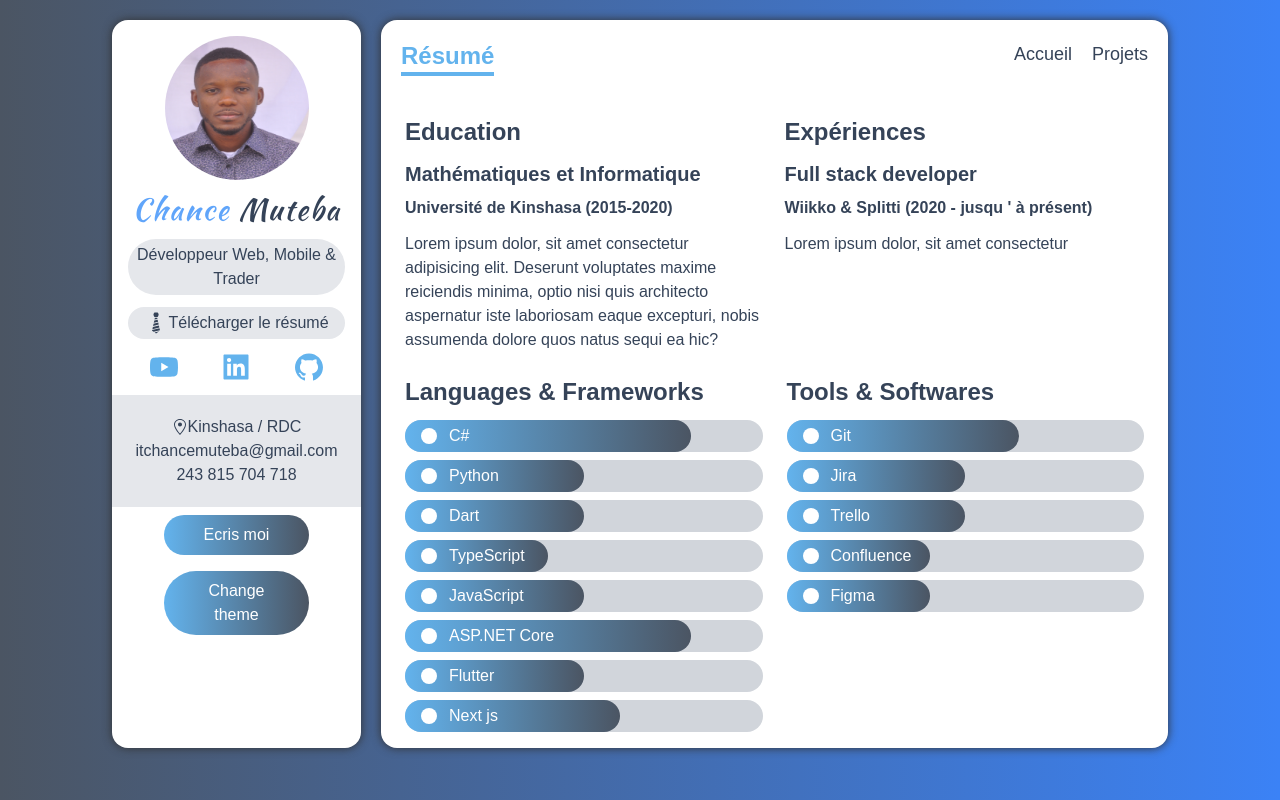
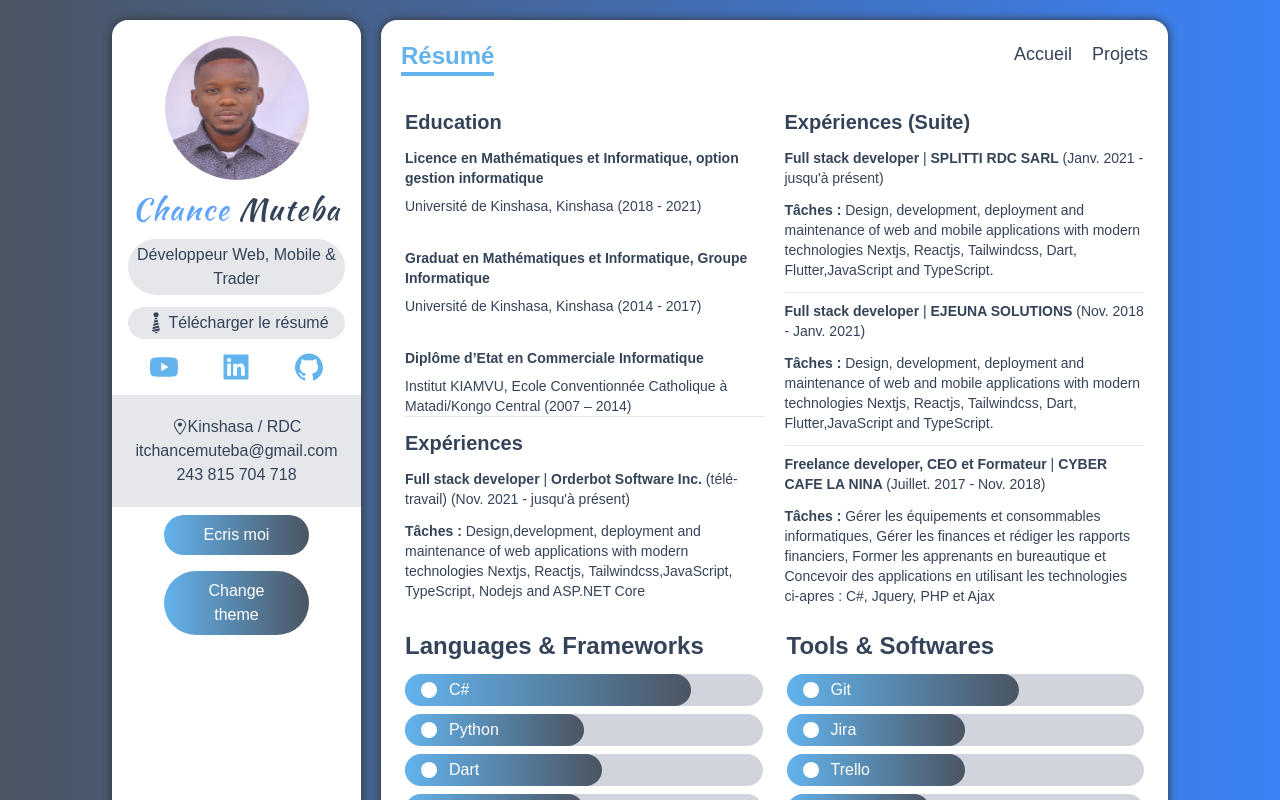
Before and after one commit to chance20/portfolio, a Next.js app: page /resume in a window 1280 px wide. Shown: the top 800 px of the page. Built offline with nearby package versions, Linux system fonts and the light colour scheme.

Commit message:
update text on resume component

```diff
--- a/components/ServiceCard.tsx
+++ b/components/ServiceCard.tsx
@@ -12,7 +12,7 @@ export const ServiceCard:FunctionComponent<{
     }
     return (
         <div  className='flex items-center p-2 space-x-4 '>
-            <Icon className='w-12 h-12 text-blue'/>
+            <Icon className='w-24 h-24 text-blue'/>
             <div>
                 <h4 className='font-bold'>{title}</h4>
                 <p dangerouslySetInnerHTML={createMarkup()}/>
--- a/data.ts
+++ b/data.ts
@@ -1,6 +1,6 @@
 import {RiComputerLine} from 'react-icons/ri'
 import {FaServer} from 'react-icons/fa'
-import {MdDeveloperMode} from 'react-icons/md'
+import {MdPhoneIphone} from 'react-icons/md'
 import {AiOutlineAntDesign, AiOutlineApi} from 'react-icons/ai'
 import {BsCircleFill} from 'react-icons/bs'
 import {  IService, ISkill, IProject} from './type'
@@ -9,33 +9,23 @@ import {  IService, ISkill, IProject} from './type'
 export const services:IService[] = [
     {
          title:"Frontend Development",
-         about:"Je peux concevoir une belle application monopage et evolutive (SPA) en utilisant <b> HTML </b>, <b>CSS</b>, <b>React.js</b> et <b>Next.js</b>",
+         about:"Je conçois des belles applications monopages et évolutives (SPA) en utilisant <b>HTML</b>, <b>CSS</b>, <b>BootStrap</b>, <b>Tailwind css</b>, <b>JavaScript</b>, <b>TypeScript</b>, <b>React.js</b>, <b>Next.js</b> et <b>Redux</b>. ",
          Icon:RiComputerLine
     },
     {
         title:"Backend Development",
-        about:"Je gere les bases de donnees, le serveur d'api en utilisant <b>Express</b> & other popular framework",
+        about:"Je gère les bases de données avec <b>SQL Server</b>, <b>MySQL Server</b>, <b>FireBase</b> et <b>MongoDB</b>. Je développe des robustes REST API  en utilisant <b>ASP.NET Core</b> & autres frameworks populaires",
         Icon:FaServer
    },
-   {
-      title:"API Development",
-      about:"I can develop robust REST API using <b>ASP.NET Core</b> & <b>django-rest-api</b>",
-      Icon:AiOutlineApi
-  },
-  {
-    title:"Competitive Coder",
-    about:"a daily problem solver in  <b>HanckerRank</b> and  <b>Leet code</b>",
-    Icon:MdDeveloperMode
-  },
   {
     title:"UI/UX designer",
-    about:"a daily problem solver in  <b>HanckerRank</b> and  <b>Leet code</b>",
+    about:"Je conçois des belles interfaces utilisateurs avec  <b>Figma</b>.",
     Icon:AiOutlineAntDesign
   },
   {
-    title:"Whatever",
-    about:"lorem...",
-    Icon:RiComputerLine
+    title:"Mobile Development",
+    about:"Je conçois des belles applications mobiles pour Android et IOS en utilisant <b>Dart</b> et <b>Flutter</b>.",
+    Icon:MdPhoneIphone
   },
 ]
 
@@ -54,19 +44,19 @@ export const languages:ISkill[] = [
     },
     {
         name:'Dart',
+        level:'55%',
+        Icon:BsCircleFill
+
+    },
+    {
+        name:'TypeScript',
         level:'50%',
         Icon:BsCircleFill
 
     },
     {
-        name:'TypeScript',
-        level:'40%',
-        Icon:BsCircleFill
-
-    },
-    {
         name:'JavaScript',
-        level:'50%',
+        level:'65%',
         Icon:BsCircleFill
 
     },
--- a/pages/index.tsx
+++ b/pages/index.tsx
@@ -4,13 +4,18 @@ import {services} from '../data'
 const index = () => {
   return (
     <div className='flex flex-col px-6 pt-1'>
-      <h5 className='my-3 font-medium'>Passionné par l&apos;univers du développement informatique et de la
-technologie, créatif, intègre, enthousiaste, innovant, dynamique ,
-rigoureux dans mon travail, autonome et aime travailler en équipe,
-ouvert à la critique, capable de partager et de proposer ses idées.
-En effet, Je suis détenteur d&apos;une licence en mathématiques et
-informatique de l’université de Kinshasa et je suis toujours à la
-recherche des belles initiatives et des nouveaux défis.</h5>
+      <h5 className='my-3 font-medium text-justify'>
+      Passionné par l&apos;univers du développement informatique et de la
+      technologie, créatif, intègre, enthousiaste, innovant, dynamique,
+      rigoureux dans mon travail, autonome et aime travailler en équipe,
+      ouvert à la critique, capable de partager et de proposer ses idées.
+      En effet, je suis un informaticien expérimenté avec une expérience éprouvée
+      dans l'industrie du commerce électronique, de la comptabilité et de
+      l&apos;intelligence artificielle. J'ai une maîtrise en programmation informatique,
+      en apprentissage automatique, en base de données et en planification stratégique.
+      Je suis détenteur d&apos;une licence en mathématiques et
+      informatique de l&apos;université de Kinshasa et je suis toujours à la
+      recherche des belles initiatives et des nouveaux défis.</h5>
       <div className='p-4 mt-5 bg-gray-400 rounded-b-lg dark:bg-dark-100' style={{marginLeft:'-1.5rem', marginRight:'-1.5rem'}}>
         <h6 className='my-3 text-xl font-bold tracking-wide'>Qu&apos;est ce que j&apos;offre</h6>
         <div className='grid gap-4 lg:grid-cols-2'>
@@ -18,7 +23,6 @@ recherche des belles initiatives et des nouveaux défis.</h5>
             <div className='bg-gray-200 rounded-lg dark:bg-dark-200 lg:col-span-1' key={i}>
                <ServiceCard service={service}/>
             </div>
-
           ))}
         </div>
       </div>
--- a/pages/resume.tsx
+++ b/pages/resume.tsx
@@ -3,35 +3,126 @@ import { languages, tools } from "../data";
 
 const resume = () => {
   return (
-    <div className="px-6 py-2">
+    <div className="px-6">
       {/* education & exp */}
 
       <div className="grid gap-5 md:grid-cols-2">
         <div>
-          <h5 className="my-3 text-2xl font-bold">Education</h5>
+          <h5 className="my-3 text-xl font-bold">Education</h5>
           <div>
-            <h5 className="my-2 text-xl font-bold">
-              Mathématiques et Informatique
+            <h5 className="my-2 text-sm font-semibold">
+              Licence en Mathématiques et Informatique, option gestion
+              informatique
             </h5>
-            <p className="font-semibold">Université de Kinshasa (2015-2020)</p>
-            <p className="my-3">
-              Lorem ipsum dolor, sit amet consectetur adipisicing elit. Deserunt
-              voluptates maxime reiciendis minima, optio nisi quis architecto
-              aspernatur iste laboriosam eaque excepturi, nobis assumenda dolore
-              quos natus sequi ea hic?
+            <p className="text-sm font-medium">
+              Université de Kinshasa, Kinshasa (2018 - 2021)
+            </p>
+          </div>
+          <br />
+          <div>
+            <h5 className="my-2 text-sm font-semibold">
+              Graduat en Mathématiques et Informatique, Groupe Informatique
+            </h5>
+            <p className="text-sm font-medium">
+              Université de Kinshasa, Kinshasa (2014 - 2017)
+            </p>
+            <br />
+          </div>
+          <div>
+            <h5 className="my-2 text-sm font-semibold">
+            Diplôme d’Etat en Commerciale Informatique
+            </h5>
+            <p className="text-sm font-medium">
+            Institut KIAMVU, Ecole Conventionnée Catholique à Matadi/Kongo Central (2007 – 2014)
+            </p>
+            <hr />
+          </div>
+          <h5 className="my-3 text-xl font-bold">Expériences</h5>
+
+          <div>
+            <h5 className="my-2 text-sm font-semibold">
+              Full stack developer <span className="font-normal">|</span>{" "}
+              <span className="text-sm font-semibold">
+                {" "}
+                Orderbot Software Inc.
+              </span>{" "}
+              <span className="text-sm font-medium">
+                (télé-travail) (Nov. 2021 - jusqu&apos;à présent)
+              </span>{" "}
+            </h5>
+            <p className="my-3 text-sm">
+              <span className="text-sm font-semibold">Tâches : </span>{" "}
+              Design,development, deployment and maintenance of web applications
+              with modern technologies Nextjs, Reactjs, Tailwindcss,JavaScript,
+              TypeScript,  Nodejs and ASP.NET Core{" "}
             </p>
           </div>
         </div>
 
         <div>
-          <h5 className="my-3 text-2xl font-bold">Expériences</h5>
+          <h5 className="my-3 text-xl font-bold">Expériences (Suite)</h5>
           <div>
-            <h5 className="my-2 text-xl font-bold">Full stack developer </h5>
-            <p className="font-semibold">
-              {" "}
-              Wiikko & Splitti (2020 - jusqu &apos; à présent)
+            <h5 className="my-2 text-sm font-semibold">
+              Full stack developer <span className="font-normal">|</span>
+              <span className="text-sm font-semibold">
+                {" "}
+                SPLITTI RDC SARL{" "}
+              </span>{" "}
+              <span className="text-sm font-medium">
+                {" "}
+                (Janv. 2021 - jusqu&apos;à présent)
+              </span>
+            </h5>
+
+            <p className="my-3 text-sm">
+              <span className="text-sm font-semibold">Tâches : </span>Design,
+              development, deployment and maintenance of web and mobile
+              applications with modern technologies Nextjs, Reactjs,
+              Tailwindcss, Dart, Flutter,JavaScript and TypeScript. {" "}
             </p>
-            <p className="my-3">Lorem ipsum dolor, sit amet consectetur </p>
+            <hr />
+          </div>
+          <div>
+            <h5 className="my-2 text-sm font-semibold">
+              Full stack developer <span className="font-normal">|</span>
+              <span className="text-sm font-semibold">
+                {" "}
+                EJEUNA SOLUTIONS{" "}
+              </span>{" "}
+              <span className="text-sm font-medium">
+                {" "}
+                (Nov. 2018 - Janv. 2021)
+              </span>
+            </h5>
+            <p className="my-3 text-sm">
+              <span className="text-sm font-semibold">Tâches : </span>Design,
+              development, deployment and maintenance of web and mobile
+              applications with modern technologies Nextjs, Reactjs,
+              Tailwindcss, Dart, Flutter,JavaScript and TypeScript.{" "}
+            </p>
+            <hr />
+          </div>
+          <div>
+            <h5 className="my-2 text-sm font-semibold">
+              Freelance developer, CEO et Formateur{" "}
+              <span className="font-normal">|</span>
+              <span className="text-sm font-semibold">
+                {" "}
+                CYBER CAFE LA NINA{" "}
+              </span>{" "}
+              <span className="text-sm font-medium">
+                {" "}
+                (Juillet. 2017 - Nov. 2018)
+              </span>
+            </h5>
+
+            <p className="my-3 text-sm">
+              <span className="text-sm font-semibold">Tâches : </span>
+              Gérer les équipements et consommables informatiques, Gérer les
+              finances et rédiger les rapports financiers, Former les apprenants
+              en bureautique et Concevoir des applications en utilisant les
+              technologies ci-apres : C#, Jquery, PHP et Ajax{" "}
+            </p>
           </div>
         </div>
       </div>
@@ -41,18 +132,18 @@ const resume = () => {
         <div>
           <h5 className="my-3 text-2xl font-bold">Languages & Frameworks</h5>
           <div className="my-2">
-            {languages.map((language) =>
+            {languages.map((language) => (
               <Bar data={language} key={language.name} />
-            )}
+            ))}
           </div>
         </div>
 
         <div>
           <h5 className="my-3 text-2xl font-bold">Tools & Softwares</h5>
           <div className="my-2">
-            {tools.map((tool) =>
+            {tools.map((tool) => (
               <Bar data={tool} key={tool.name} />
-            )}
+            ))}
           </div>
         </div>
       </div>
```
